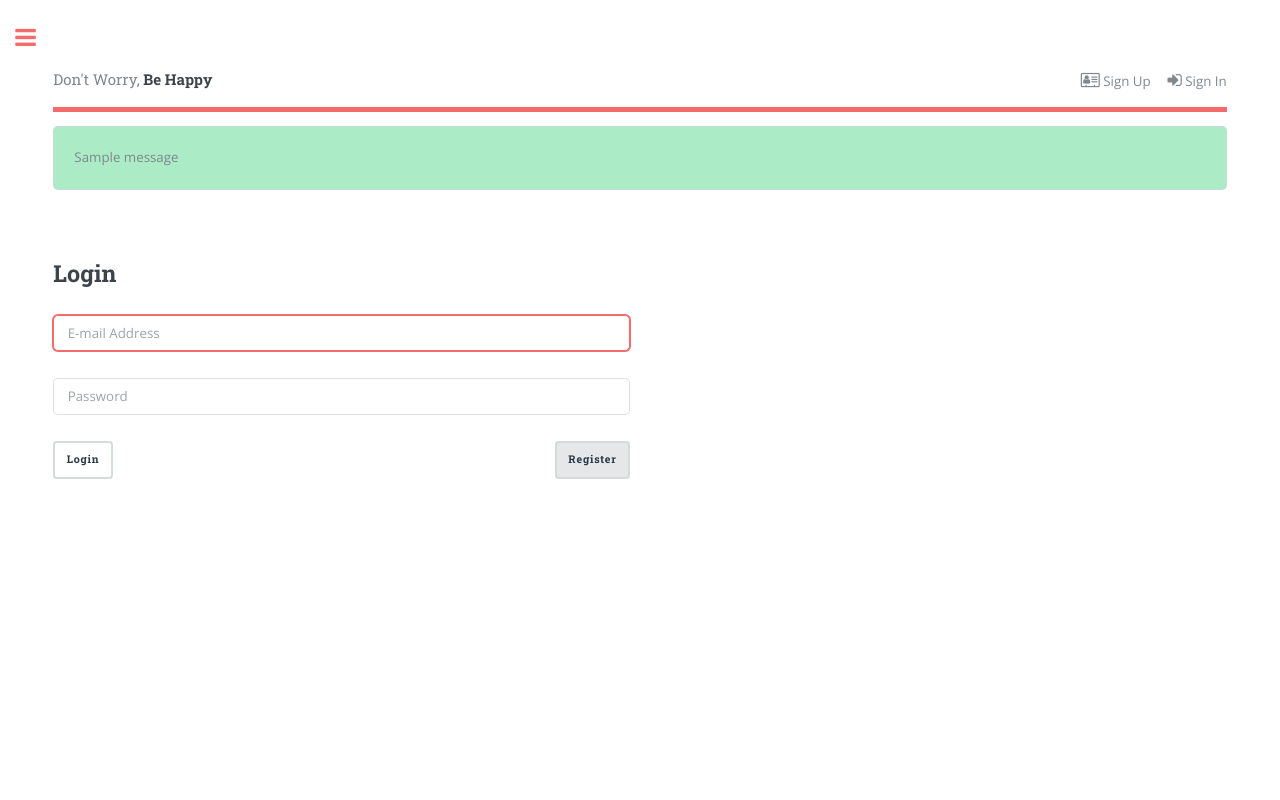
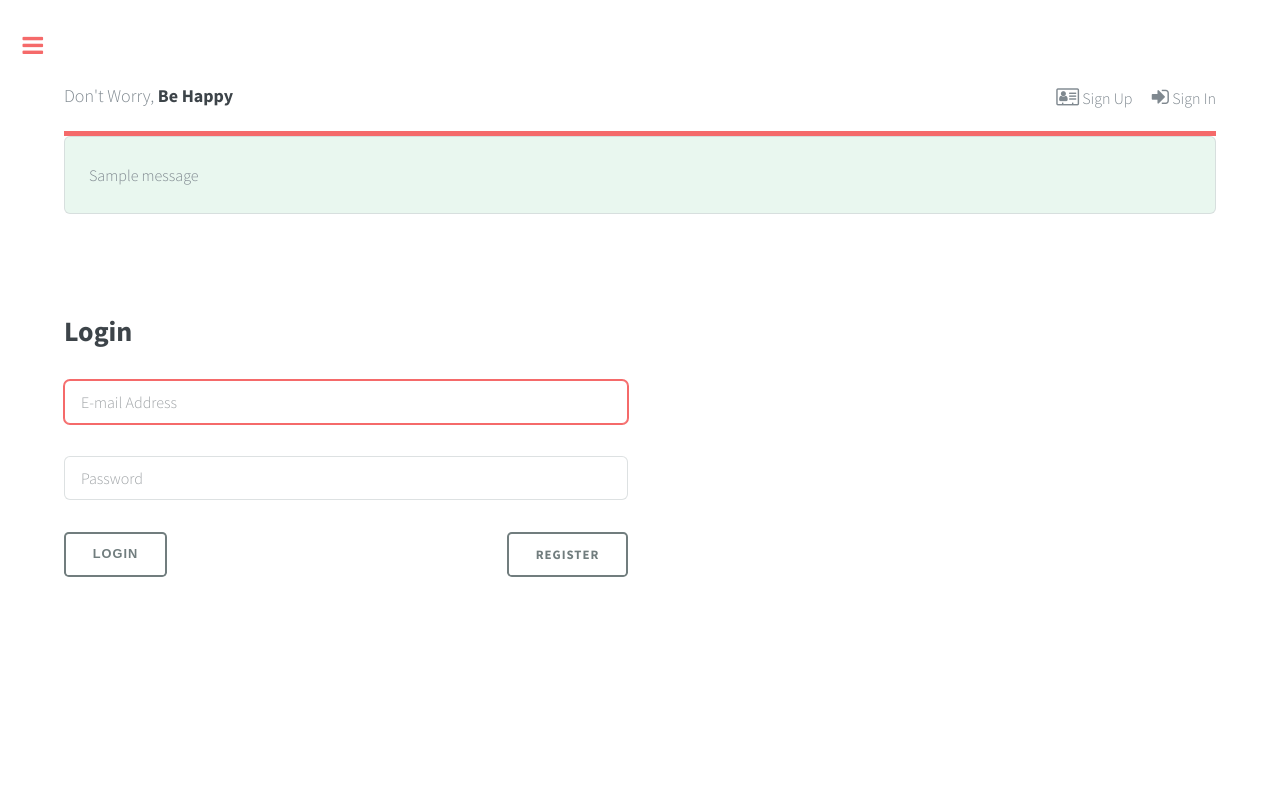
Before and after one commit to peanutstars/py-bill, a Flask app: page /account/login in a window 1280 px wide. Run offline with Flask 2, Linux system fonts and the light colour scheme; tables that the repository leaves empty hold one stand-in row (values such as "Sample post"); one stand-in notice (Sample message) is shown; some libraries are stand-ins or nearby versions.

Commit message:
Refactorying about CSS.

```diff
--- a/src/web/static/assets/css/main.css
+++ b/src/web/static/assets/css/main.css
@@ -1,6 +1,7 @@
 @import url(font-awesome.min.css);
-@import url("https://fonts.googleapis.com/css?family=Open+Sans:400,600,400italic,600italic|Roboto+Slab:400,700");
-
+/* @import url("https://fonts.googleapis.com/css?family=Open+Sans:400,600,400italic,600italic|Roboto+Slab:400,700"); */
+@import url("http://fonts.googleapis.com/css?family=Source+Sans+Pro:300,700,900");
+@import url("https://fonts.googleapis.com/css?family=Nanum+Gothic:400,700,800");
 /*
 	Editorial by HTML5 UP
 	html5up.net | @ajlkn
@@ -117,32 +118,32 @@ input, select, textarea {
 
 	body, input, select, textarea {
 		color: #7f888f;
-		font-family: "Open Sans", sans-serif;
-		font-size: 13pt;
+		font-family: "Source Sans Pro", "Nanum Gothic", sans-serif;
+		font-size: 16pt;
 		font-weight: 400;
-		line-height: 1.65;
+		line-height: 1.75;
 	}
 
 		@media screen and (max-width: 1680px) {
+
+			body, input, select, textarea {
+				font-size: 13pt;
+			}
+
+		}
+
+		@media screen and (max-width: 1280px) {
+
+			body, input, select, textarea {
+				font-size: 12pt;
+			}
+
+		}
+
+		@media screen and (max-width: 360px) {
 
 			body, input, select, textarea {
 				font-size: 11pt;
-			}
-
-		}
-
-		@media screen and (max-width: 1280px) {
-
-			body, input, select, textarea {
-				font-size: 10pt;
-			}
-
-		}
-
-		@media screen and (max-width: 360px) {
-
-			body, input, select, textarea {
-				font-size: 9pt;
 			}
 
 		}
@@ -181,7 +182,7 @@ input, select, textarea {
 
 	h1, h2, h3, h4, h5, h6 {
 		color: #3d4449;
-		font-family: "Roboto Slab", serif;
+		/* font-family: "Roboto Slab", serif; */
 		font-weight: 700;
 		line-height: 1.5;
 		margin: 0 0 1em 0;
@@ -2020,27 +2021,26 @@ input, select, textarea {
 			border-radius: 0;
 			padding: 0;
 		}
-	/* Append Property by hslee */
-	.box-success {
-		margin-top: 1em;
-		margin-bottom: 1em;
-		background: #ABEBC6;
-	}
-	.box-warning {
-		margin-top: 1em;
-		margin-bottom: 1em;
-		background: #F9E79F;
-	}
-	.box-danger {
-		margin-top: 1em;
-		margin-bottom: 1em;
-		background: #F5B7B1;
-	}
-	.box-edit {
-		margin-top: 1em;
-		margin-bottom: 1em;
-		background: #FEF9E7;
-	}
+		.box.gray {
+			background-color: #F8F9F9;
+		}
+		.box.blue,
+		.box.info {
+			background-color: #EBF5FB;
+		}
+		.box.yellow,
+		.box.warning {
+			background-color: #FEF9E7;
+		}
+		.box.green,
+		.box.success {
+			background-color: #E9F7EF;
+		}
+		.box.red,
+		.box.danger {
+			background-color: #FDEDEC;
+		}
+
 
 /* Icon */
 
@@ -2484,23 +2486,21 @@ input, select, textarea {
 		background-color: transparent;
 		border-radius: 0.375em;
 		border: 0;
-		/* box-shadow: inset 0 0 0 2px #f56a6a; */
-		box-shadow: inset 0 0 0 2px #D5DBDB;
-		color: #283747 !important;
+		box-shadow: inset 0 0 0 2px #717D7E;
+		color: #717D7E !important;
 		cursor: pointer;
 		display: inline-block;
-		font-family: "Roboto Slab", serif;
+		/* font-family: "Roboto Slab", serif; */
 		font-size: 0.8em;
 		font-weight: 700;
 		height: 3.5em;
 		letter-spacing: 0.075em;
 		line-height: 3.5em;
-		padding: 0 1.25em;
+		padding: 0 2.25em;
 		text-align: center;
 		text-decoration: none;
-		/* text-transform: uppercase; */
+		text-transform: uppercase;
 		white-space: nowrap;
-		/* margin-bottom: 0.25em; */
 	}
 
 		input[type="submit"]:hover,
@@ -2591,25 +2593,33 @@ input, select, textarea {
 			pointer-events: none;
 			opacity: 0.25;
 		}
-
-	.margin-bottom {
-		margin-bottom: 0.25em;
-	}
-	.button-red {
-		background-color: #F5B7B1;
-	}
-	.button-yellow {
-		background-color: #F9E79F;
-	}
-	.button-green {
-		background-color: #A9DFBF;
-	}
-	.button-gray {
-		background-color: #E5E7E9;
-	}
-	.button-blue {
-		background-color: #AED6F1;
-	}
+		.button.gray {
+			background-color: #E5E7E9;
+			box-shadow: inset 0 0 0 2px #D7DBDD;
+		}
+		.button.blue,
+		.button.info {
+			background-color: #AED6F1;
+			box-shadow: inset 0 0 0 2px #85C1E9;
+		}
+		.button.yellow,
+		.button.warning {
+			background-color: #F9E79F;
+			box-shadow: inset 0 0 0 2px #F7DC6F;
+		}
+		.button.green,
+		.button.success {
+			background-color: #A9DFBF;
+			box-shadow: inset 0 0 0 2px #7DCEA0;
+		}
+		.button.red,
+		.button.danger {
+			background-color: #F5B7B1;
+			box-shadow: inset 0 0 0 2px #F1948A;
+		}
+		.button.bottom {
+			margin-bottom: 0.25em;
+		}
 
 /* Mini Posts */
 
@@ -3355,7 +3365,7 @@ input, select, textarea {
 		#header .logo {
 			border-bottom: 0;
 			color: inherit;
-			font-family: "Roboto Slab", serif;
+			/* font-family: "Roboto Slab", serif; */
 			font-size: 1.125em;
 		}
 
--- a/src/web/static/assets/js/psutil.js
+++ b/src/web/static/assets/js/psutil.js
@@ -4,7 +4,7 @@
       console.log(category+'@'+message);
       $('#flash-message').text('');
       if (message && category) {
-        var msg_block = '<div class="box box-'+category+'">'+message+'</div>';
+        var msg_block = '<div class="box '+category+'">'+message+'</div>';
         $("#flash-message").append(msg_block);
       }
     },
--- a/src/web/templates/pages/bill_stock.html
+++ b/src/web/templates/pages/bill_stock.html
@@ -49,7 +49,7 @@
         html += '<h4>'+char+'</h4>';
         html += '<ul class="row actions">';
       }
-      html += '<li><a href="{{ url_for('bill_stock' )}}'+code+'" class="button margin-bottom">'+codename+'</a></li>';
+      html += '<li><a href="{{ url_for('bill_stock' )}}'+code+'" class="button bottom">'+codename+'</a></li>';
     }
     html += '</ul>';
     $("#view-stock-list").append(html);
--- a/src/web/templates/parts/_messages.html
+++ b/src/web/templates/parts/_messages.html
@@ -3,16 +3,16 @@
 {% with messages = get_flashed_messages(with_categories=true) %}
   {% if messages %}
     {% for category, message in messages %}
-      <div class="box box-{{ category }}">{{ message }}</div>
+      <div class="box {{ category }}">{{ message }}</div>
     {% endfor %}
   {% endif %}
 {% endwith %}
 
 {% if error %}
-  <div class="box box-danger">{{error}}</div>
+  <div class="box danger">{{error}}</div>
 {% endif %}
 
 {% if msg %}
-  <div class="box box-success">{{msg}}</div>
+  <div class="box success">{{msg}}</div>
 {% endif %}
 </div>
--- a/src/web/view_billdashboard.py
+++ b/src/web/view_billdashboard.py
@@ -16,6 +16,8 @@ from core.manager import Collector
 
 
 def get_recent_stocks():
+    if 'user_id' not in session:
+        return []
     now = datetime.datetime.now()
     # to_date = DateTool.to_strfdate(now)
     from_date = DateTool.to_strfdate(now - relativedelta(days=30))
```
Also changed, not shown: other parts of src/web/static/assets/css/main.css (+21 -11 lines), src/web/templates/pages/bill_stock_code.html (+7 -7 lines), src/web/templates/pages/index.html (+5 -5 lines).
